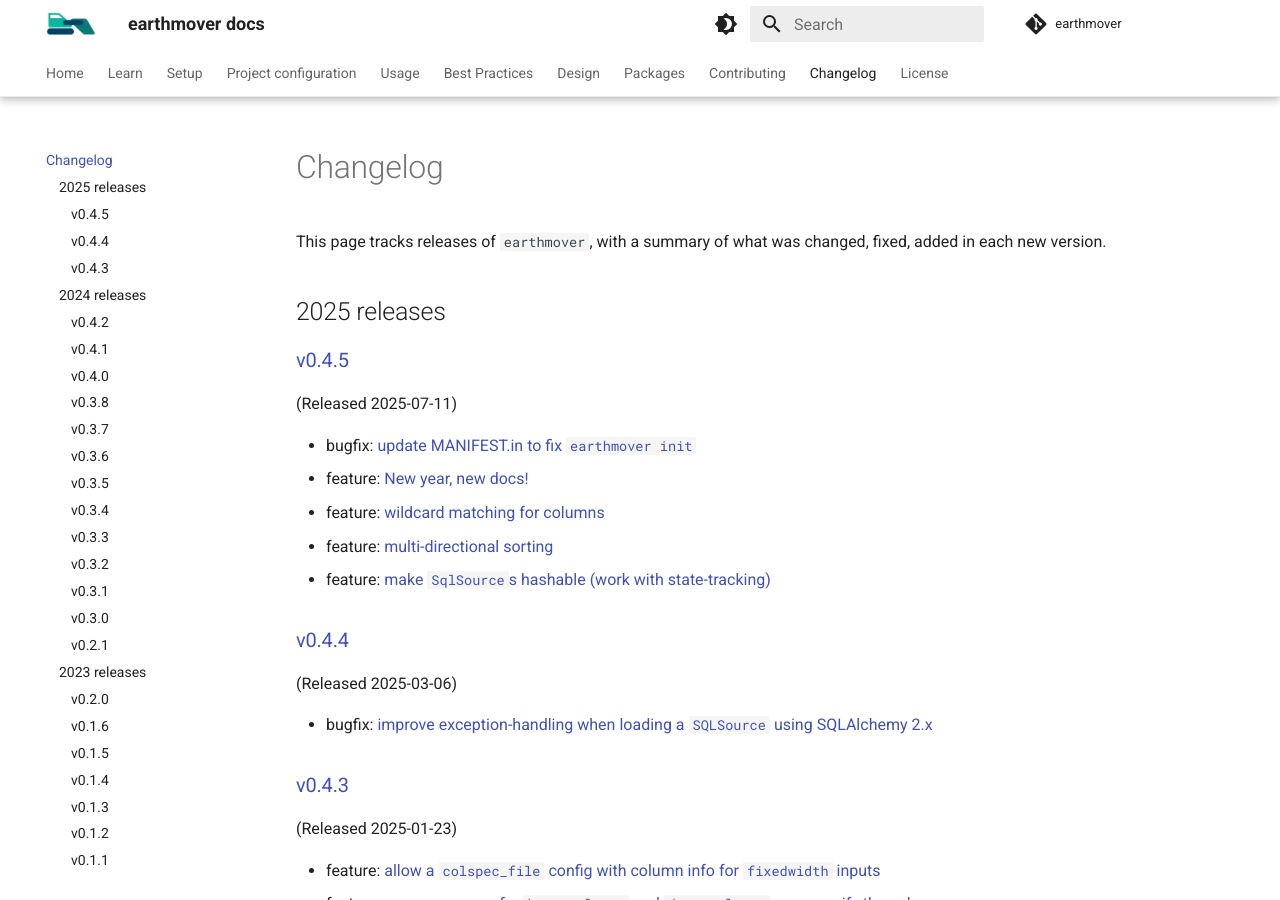
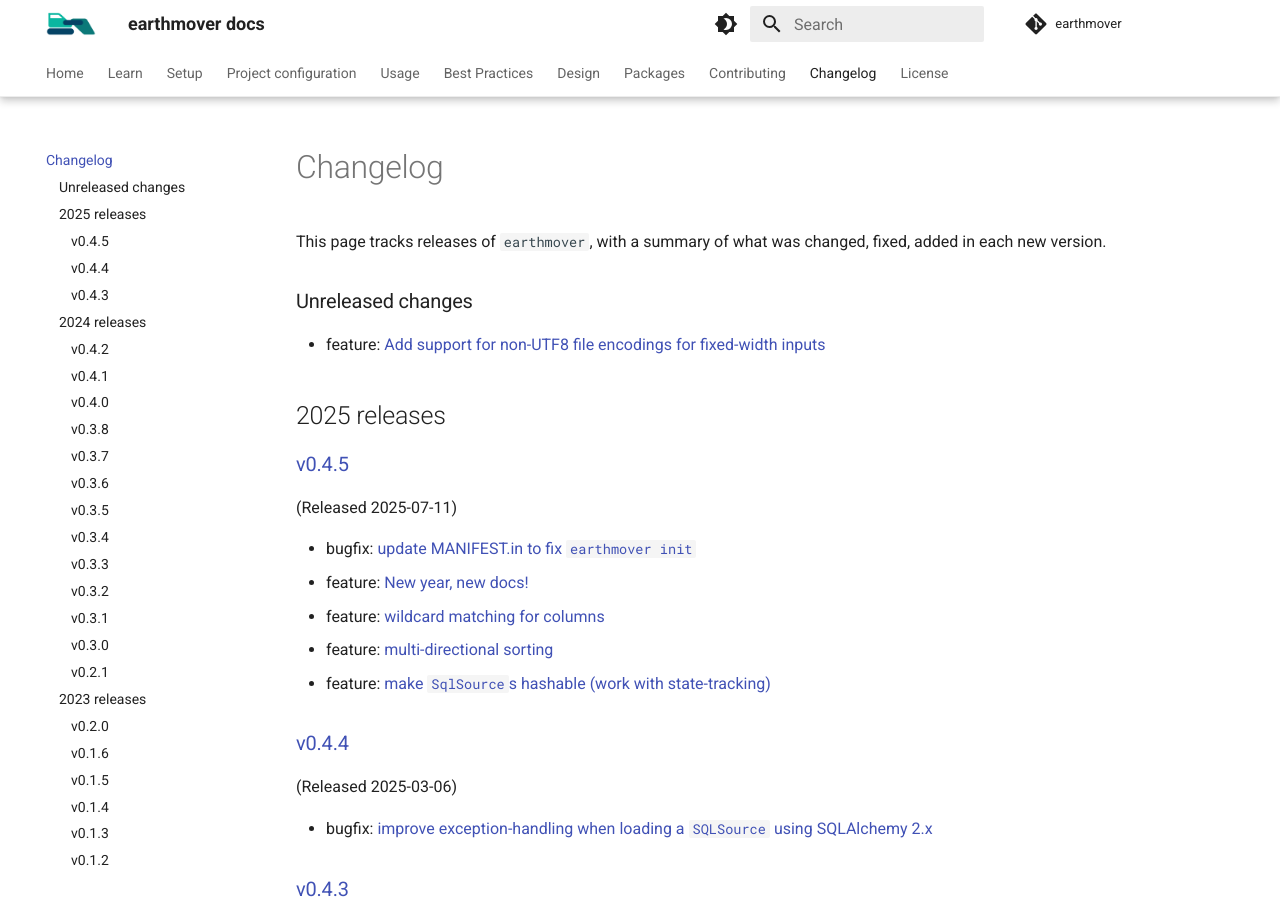
Before and after one commit to edanalytics/earthmover, an MkDocs documentation site: the page built from docs/changelog.md, in a window 1280 px wide and 900 px high. Built offline with MkDocs 1.6.1 and Material for MkDocs 9.7.7, drawn with Linux system fonts in a browser that asks for light colours; emoji names are drawn with the system emoji font; comment, search, counter and statistics services are not loaded.

Commit message:
update changelog

```diff
--- a/docs/changelog.md
+++ b/docs/changelog.md
@@ -1,4 +1,8 @@
 This page tracks releases of `earthmover`, with a summary of what was changed, fixed, added in each new version.
+
+### Unreleased changes
+
+* feature: [Add support for non-UTF8 file encodings for fixed-width inputs](https://github.com/edanalytics/earthmover/pull/165)
 
 ## 2025 releases
 
```
